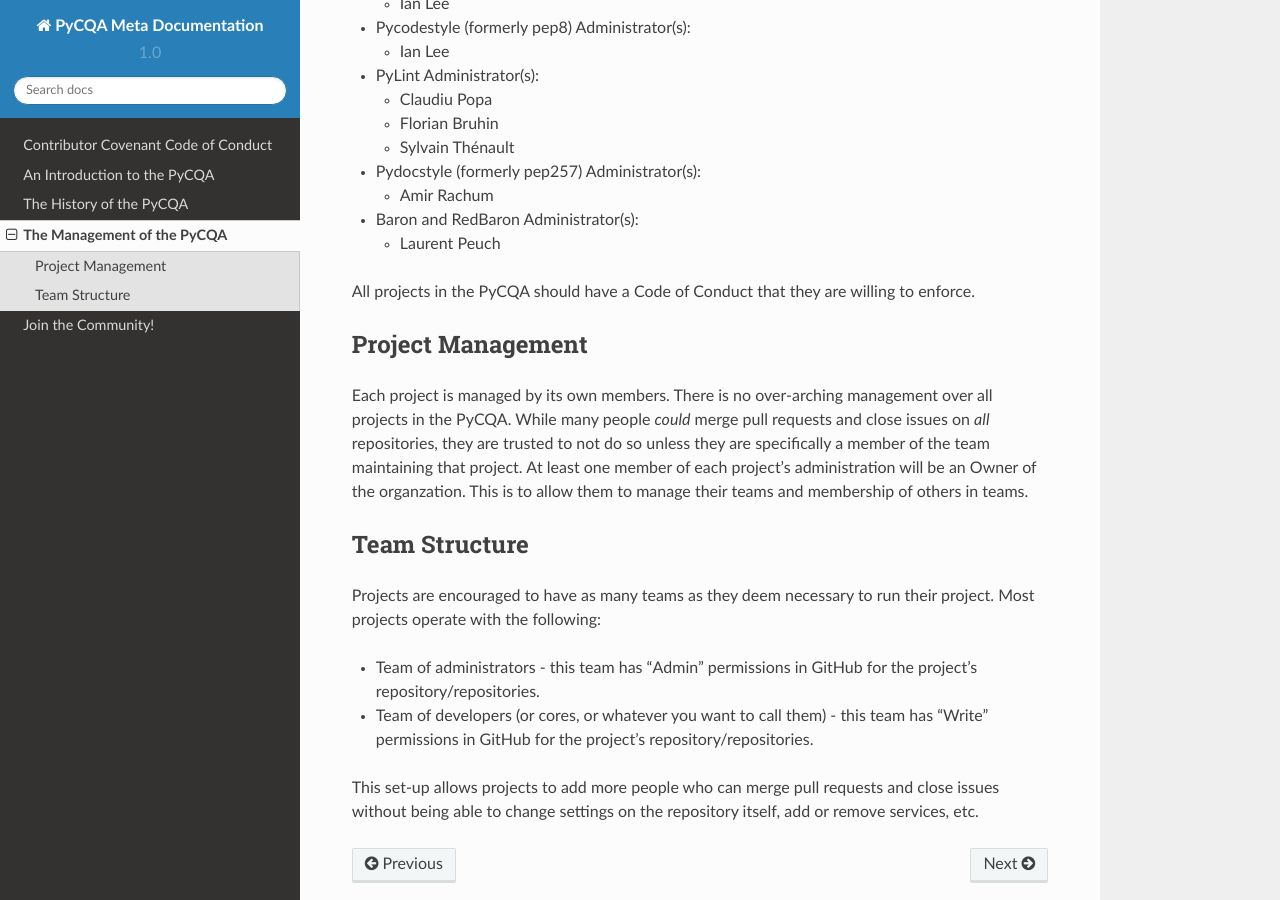
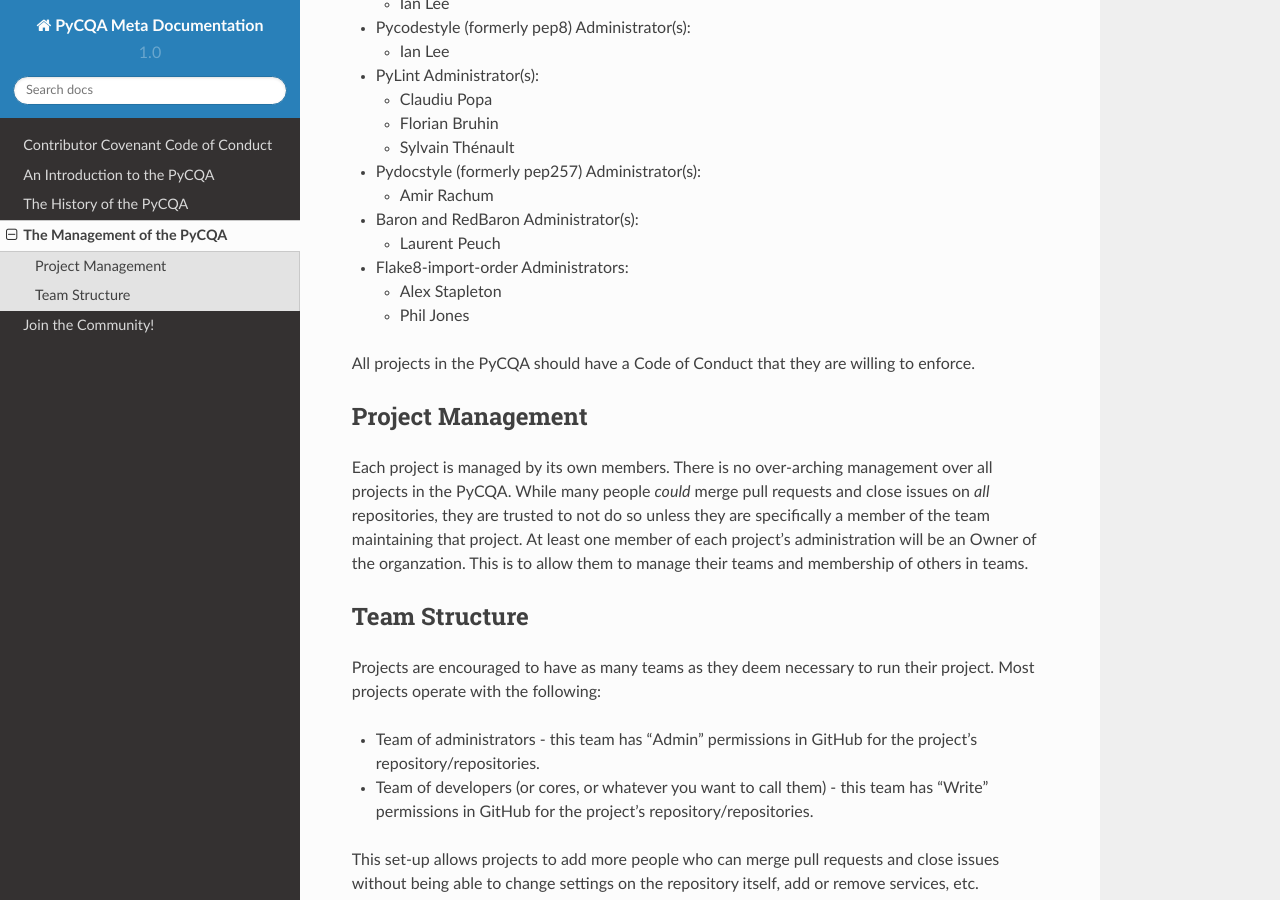
Before and after one commit to PyCQA/meta, a Sphinx documentation site: the page built from source/management.rst, in a window 1280 px wide and 900 px high, scrolled down 336 px. Built offline with Sphinx 7.4.7 and the Read the Docs theme 2.0.0, drawn with Linux system fonts in a browser that asks for light colours.

Commit message:
Add flake8-import-order to management list
Following the recent addition of the project to PyCQA.

```diff
--- a/source/management.rst
+++ b/source/management.rst
@@ -32,6 +32,11 @@
 
   * Laurent Peuch
 
+- Flake8-import-order Administrators:
+
+  * Alex Stapleton
+  * Phil Jones
+
 All projects in the PyCQA should have a Code of Conduct that they are willing
 to enforce.
 
```
